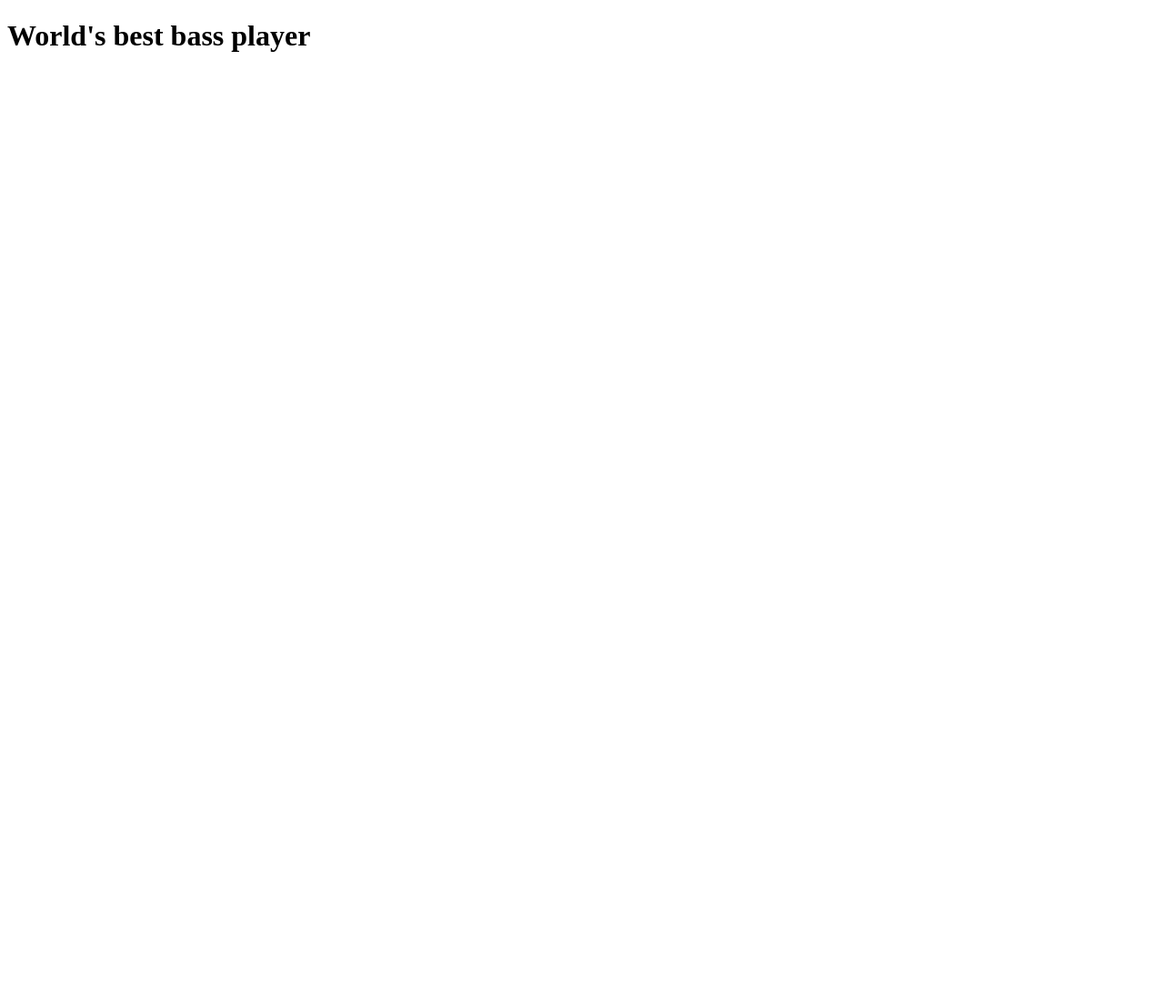
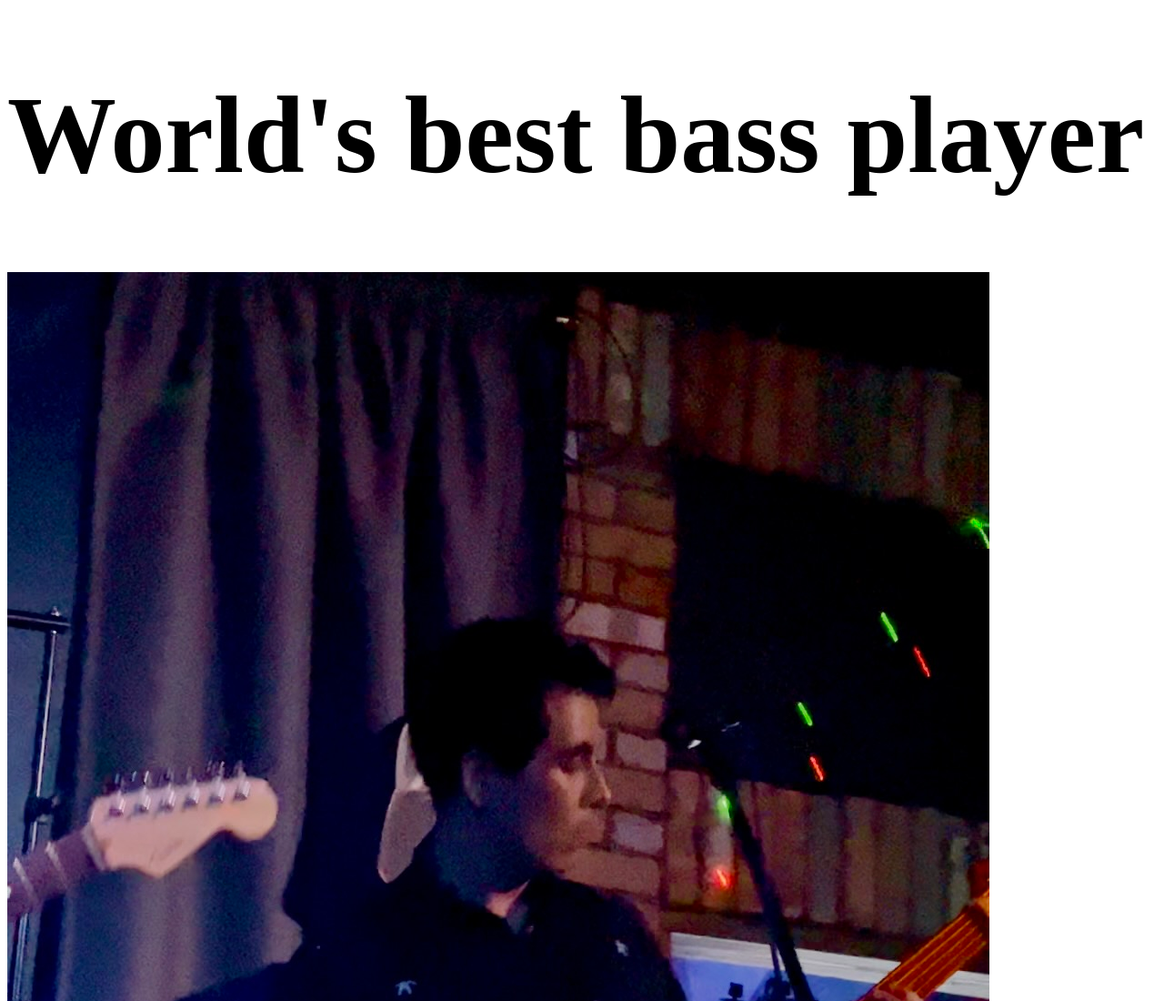
Before and after one commit to camilasandovals/bass-player-web-portfolio, a website: page index.html in a window 1280 px wide. Shown: the top 1100 px of the page at 91% size. Before the commit the page ends 800 px from the top, so only its background shows below. Drawn offline with Linux system fonts and the light colour scheme.

Commit message:
added centered picture

```diff
--- a/index.html
+++ b/index.html
@@ -4,9 +4,11 @@
     <meta charset="UTF-8">
     <meta http-equiv="X-UA-Compatible" content="IE=edge">
     <meta name="viewport" content="width=device-width, initial-scale=1.0">
+    <link rel="stylesheet" href="./src/styles/styles.css">
     <title>Document</title>
 </head>
 <body>
     <h1>World's best bass player</h1>
+    <img src="src/images/ECBFD676-C125-4740-AA3D-1F2D83D0D8BC_1_206_a.jpeg" alt="">
 </body>
 </html>
--- a/src/styles/styles.css
+++ b/src/styles/styles.css
@@ -0,0 +1,3 @@
+h1{
+    font-size: 120px;
+}
```
Also changed, not shown: src/images/ECBFD676-C125-4740-AA3D-1F2D83D0D8BC_1_206_a.jpeg (added).
